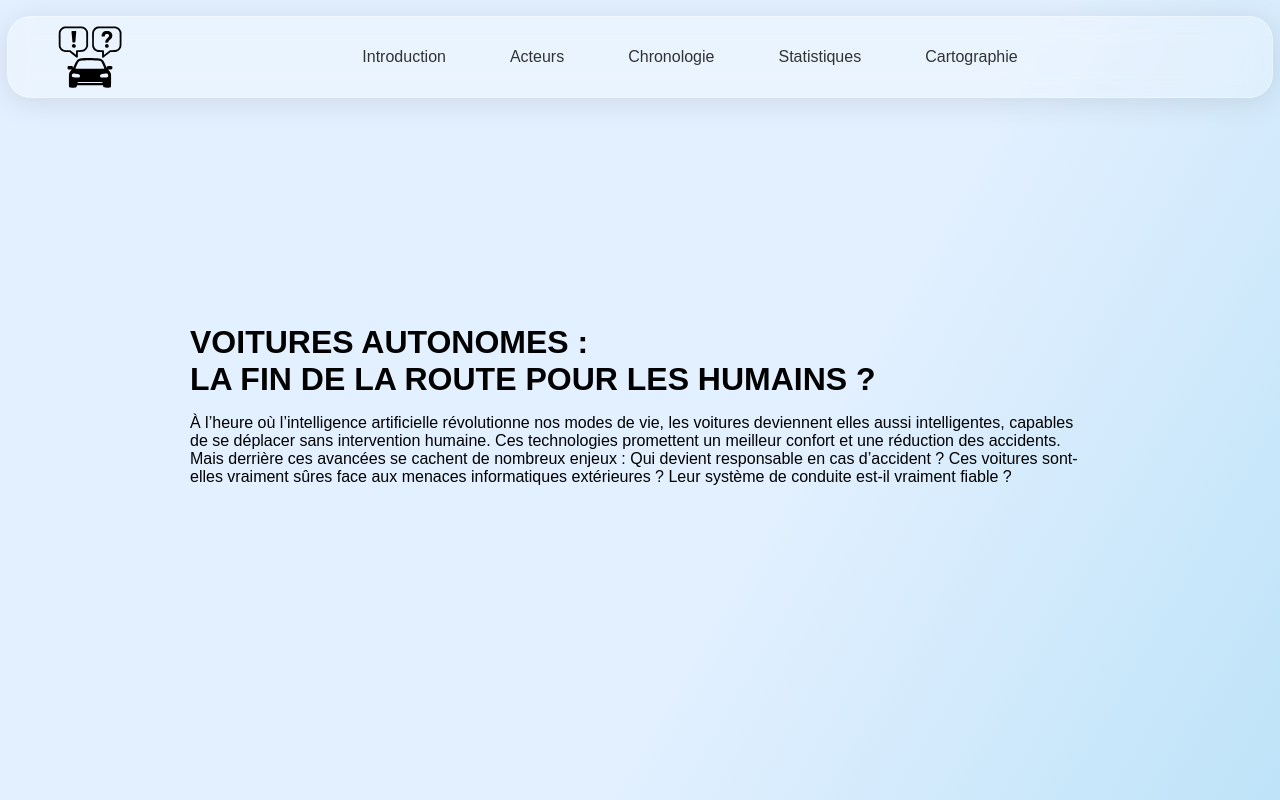
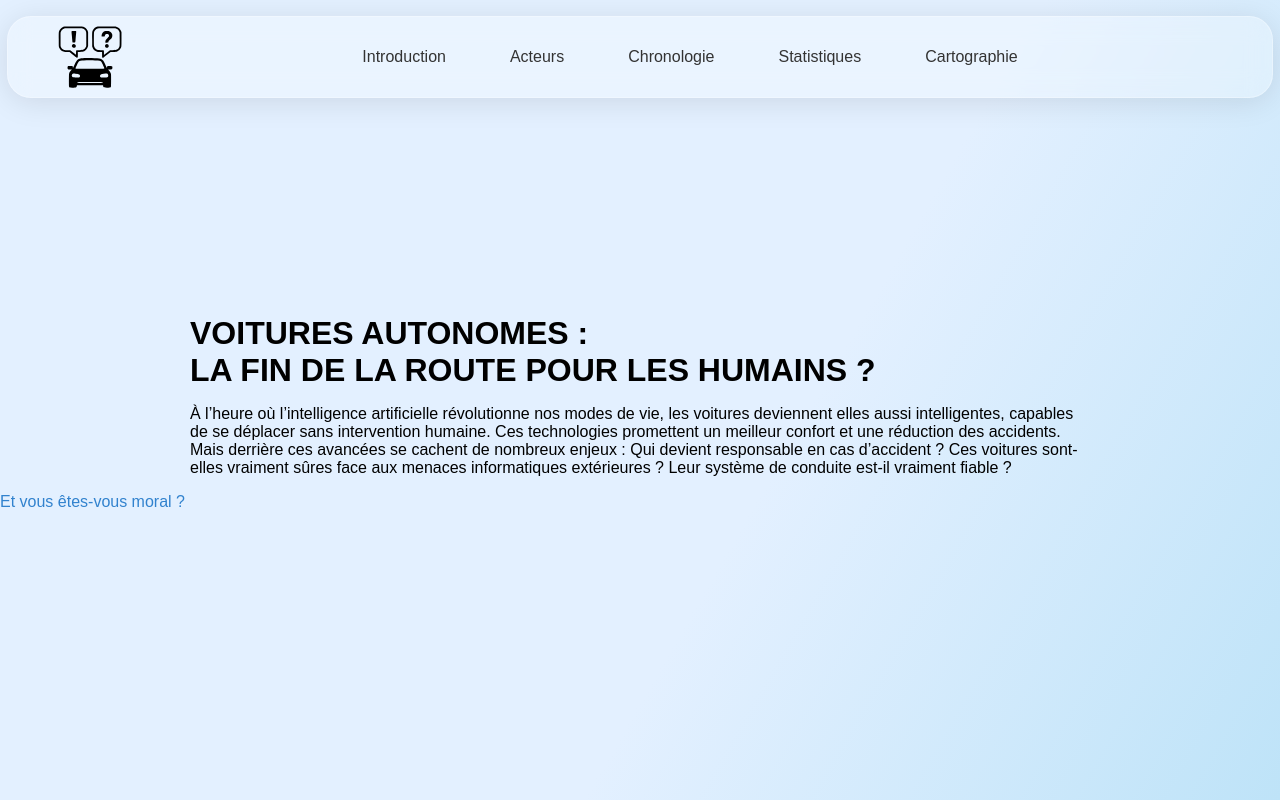
Before and after one commit to ilo80/msh-av-controversy, a React (Vite) app: page / in a window 1280 px wide. Shown: the top 800 px of the page. Built offline with nearby package versions, Linux system fonts and the light colour scheme.

Commit message:
[UPDATE] Add moral machine link

```diff
--- a/src/components/Introduction.tsx
+++ b/src/components/Introduction.tsx
@@ -9,6 +9,10 @@ function Introduction() {
         À l’heure où l’intelligence artificielle révolutionne nos modes de vie, les voitures deviennent elles aussi intelligentes, capables de se déplacer sans intervention humaine. Ces technologies promettent un meilleur confort et une réduction des accidents. Mais derrière ces avancées se cachent de nombreux enjeux : Qui devient responsable en cas d’accident ? Ces voitures sont-elles vraiment sûres face aux menaces informatiques extérieures ? Leur système de conduite est-il vraiment fiable ?
         </p>
       </div>
+
+      <div className="moral-div">
+        <a href="https://moralmachine.net">Et vous êtes-vous moral ?</a>
+      </div>
     </section>
   )
 }
```
